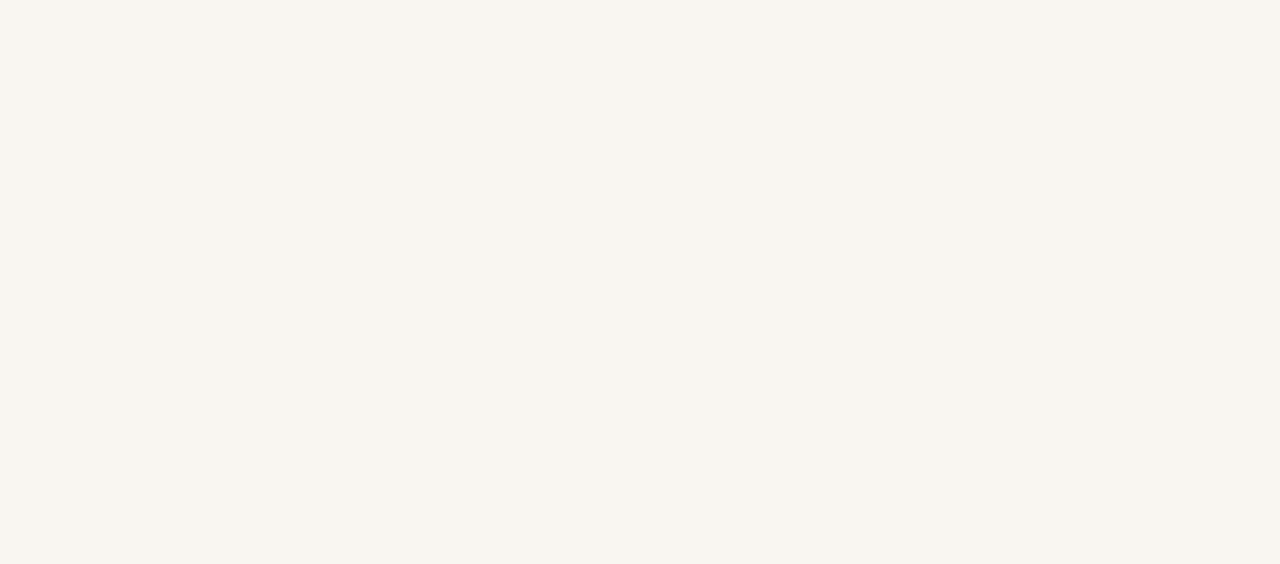
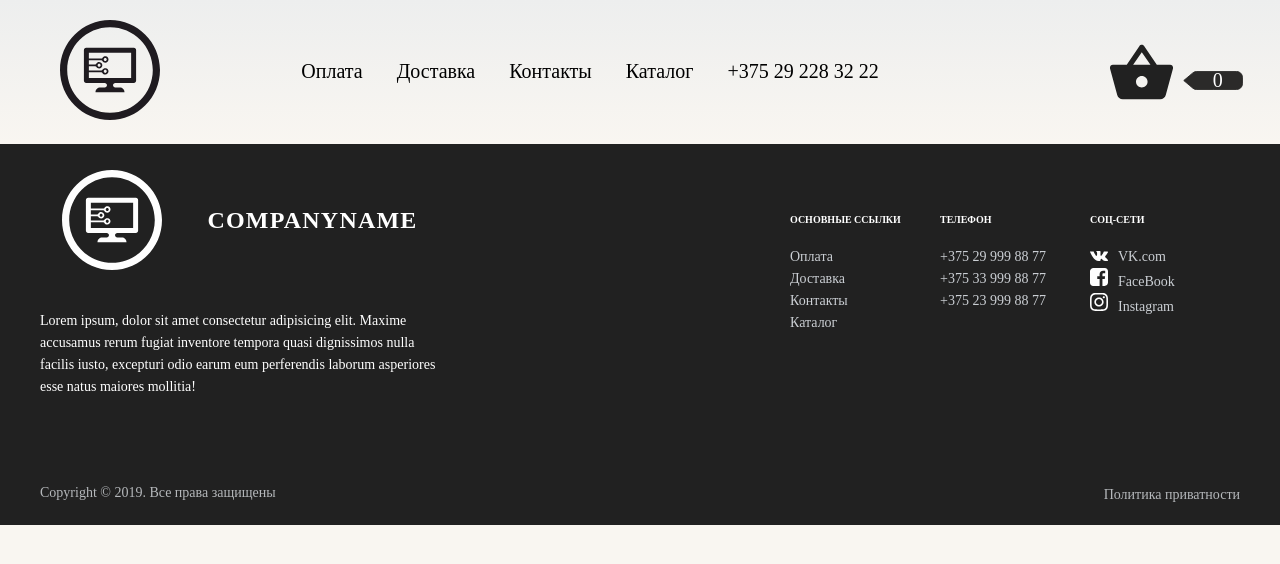
Before and after one commit to yawlad/-JS-Basics-HomeTasks, a plain HTML site: page Home_06/pages/catalog.html in a window 1280 px wide. Drawn offline with Linux system fonts and the light colour scheme.

Commit message:
Move to basket upgrade

```diff
--- a/Home_06/pages/catalog.html
+++ b/Home_06/pages/catalog.html
@@ -8,6 +8,100 @@
     <title>Document</title>
 </head>
 <body>
+    <header class="header">
+        <div class="wrapper">
+            <nav class="nav_bar">
+                <a href="../index.html">
+                    <div class="logo_div">
+                        <img src="../images/logo_black.svg" alt="Logo" class="logo">
+                    </div>
+                </a>
+                <ul class="nav_list">
+                    <a class="nav_element text" href="">Оплата</a>
+                    <a class="nav_element text" href="">Доставка</a>
+                    <a class="nav_element text" href="">Контакты</a>
+                    <a class="nav_element text" href="../pages/catalog.html">Каталог</a>
+                    <span class="nav_element text">+375 29 228 32 22</span>
+                </ul>
+                <div class="basket">
+                    <div class="basket_images">
+                        <img src="../images/shopping-basket-button.svg" alt="basket" class="basket_image">
+                        <div class="basket_arrow"><span class="number_of_products text">0</span></div>
+                    </div>
+                    <div class="basket_all_cards">
+                        <div class="basket_cards">
 
+                        </div>
+                        <div class="total_price">
+                            0 BR
+                        </div>
+                        <div class="basket_bottom">
+
+                        </div>
+                    </div>
+                </div>
+
+            </nav>
+        </div>
+    </header>
+
+    <main class="main">
+        <div class="wrapper">
+
+        </div>
+
+    </main>
+
+
+    <footer class="footer">
+        <div class="wrapper">
+            <div class="footer_top">
+                <div class="company_info">
+                    <div class="logo_and_name">
+                        <img src="../images/logo_white.svg" alt="logo" class="logo">
+                        <div class="footer_company_name text">CompanyName</div>
+                    </div>
+                    <div class="footer_company_desc text">Lorem ipsum, dolor sit amet consectetur adipisicing elit. Maxime accusamus rerum fugiat inventore tempora quasi dignissimos nulla facilis iusto, excepturi odio earum eum perferendis laborum asperiores esse natus maiores mollitia!</div>
+                </div>
+                <div class="other_info_wrapper">
+                    <div class="other_info">
+
+                    <div class="links">
+                        <div class="links_head text">Основные ссылки</div>
+                        <ul class="links_list text">
+                            <li><a href="" class="links_element">Оплата</a></li>
+                            <li><a href="" class="links_element">Доставка</a></li>
+                            <li><a href="" class="links_element">Контакты</a></li>
+                            <li><a href="../pages/catalog.html" class="links_element">Каталог</a></li>
+                        </ul>
+                    </div>
+                    <div class="phones">
+                        <div class="phones_head text">Телефон</div>
+                        <ul class="phones_list text">
+                            <li class="phones_element">+375 29 999 88 77</li>
+                            <li class="phones_element">+375 33 999 88 77</li>
+                            <li class="phones_element">+375 23 999 88 77</li>
+                        </ul>
+                    </div>
+                    <div class="socials">
+                        <div class="socials_head text">Соц-сети</div>
+                        <ul class="socials_list text">
+                            <li><img src="../images/vk_white.svg" alt="vk" class="socials_img"><a href="" class="socials_element">VK.com</a></li>
+                            <li><img src="../images/facebook_white.svg" alt="facebook" class="socials_img"><a href="" class="socials_element">FaceBook</a></li>
+                            <li><img src="../images/instagram_white.svg" alt="instagram" class="socials_img"><a href="" class="socials_element">Instagram</a></li>
+                        </ul>
+                    </div>
+                    </div>
+                </div>
+            </div>
+            <div class="footer_bottom">
+                <p class="copyright text">Copyright © 2019. Все права защищены</p>
+                <p ><a href="" class="privacy text">Политика приватности</a></p>
+            </div>
+
+        </div>
+    </footer>
+    <script src="../scripts/constants_variables.js"></script>
+    <script src="../scripts/make_catalog.js"></script>
 </body>
 </html>
--- a/Home_06/styles/style.css
+++ b/Home_06/styles/style.css
@@ -71,7 +71,6 @@ body {
     display: flex;
     justify-content: center;
     max-width: 270px;
-
 }
 
 .basket_image {
@@ -127,11 +126,13 @@ body {
     transition: 1s;
     box-shadow: 0 0 13px rgba(0,0,0,0.25);
     cursor: pointer;
+    text-decoration: none;
 }
 
 .news_text_button:hover {
     transform: scale(1.1);
     box-shadow: 0 14px 28px rgba(0,0,0,0.25), 0 10px 10px rgba(0,0,0,0.22);
+
 }
 
 .slider {
@@ -141,7 +142,6 @@ body {
 
 .slider_container {
     overflow: hidden;
-
 }
 
 .slider_line {
```
Also changed, not shown: Home_06/index.html (+9 -7 lines), Home_06/scripts/basket.js (+32 -3 lines).
